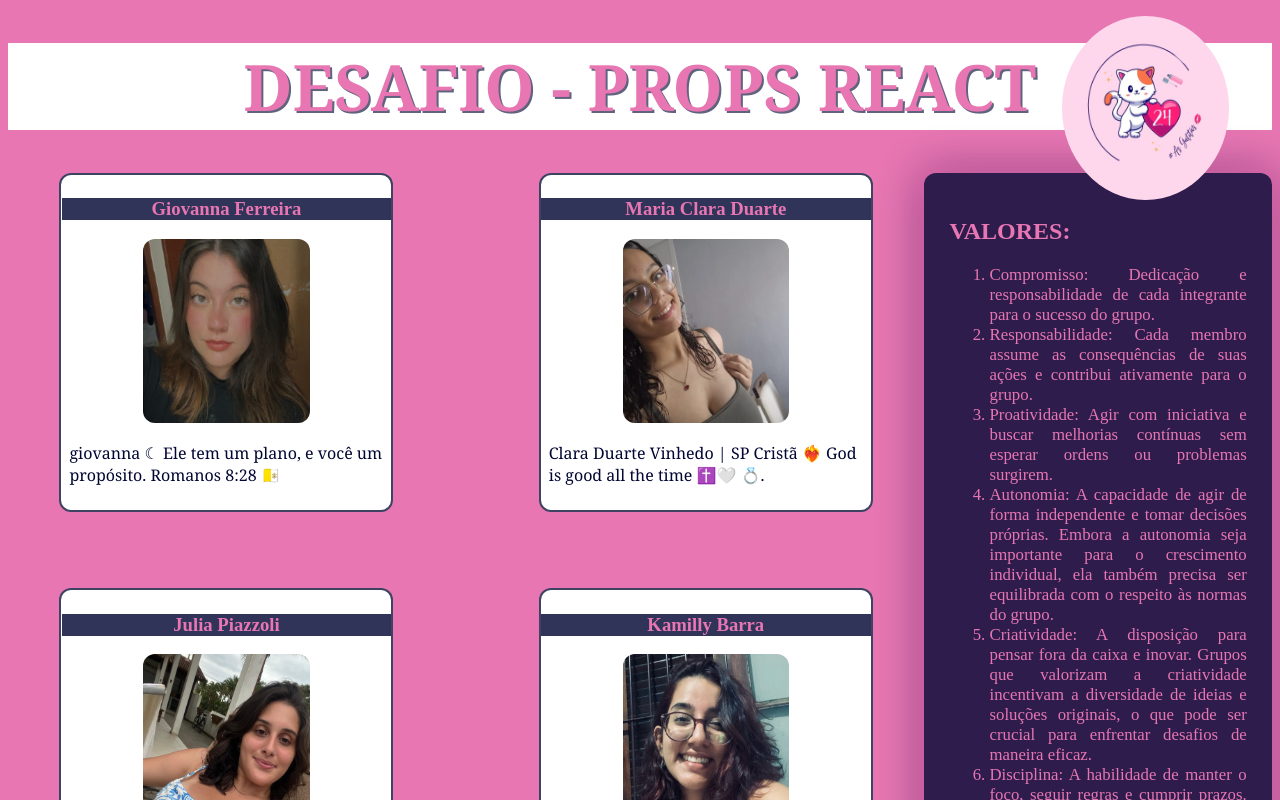
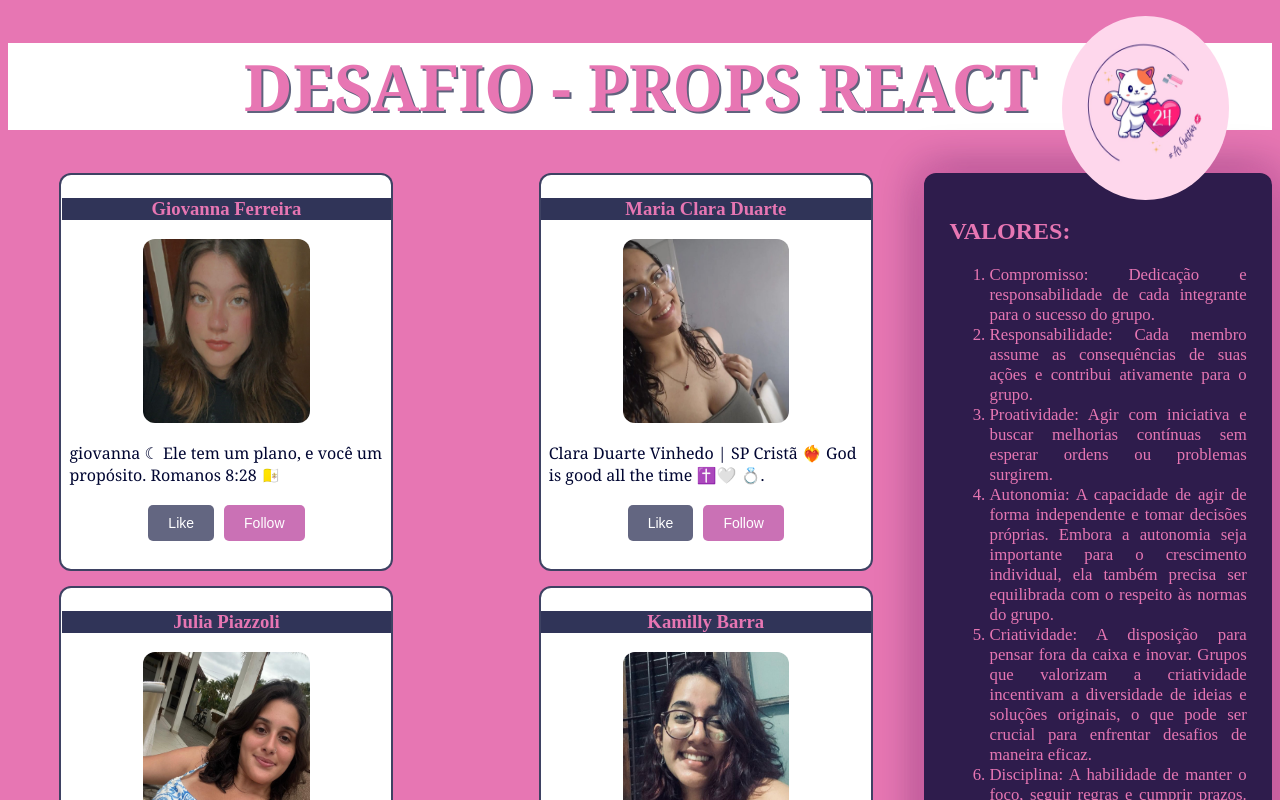
Before and after one commit to giihdot/CartaoUsuario, a React (Vite) app: page / in a window 1280 px wide. Shown: the top 800 px of the page. Built offline with nearby package versions, Linux system fonts and the light colour scheme.

Commit message:
Confecção - Botão (Kamilly)

```diff
--- a/src/App.css
+++ b/src/App.css
@@ -15,6 +15,7 @@ body {
   align-items: center;
   border: solid 2px #010632c1;
   padding: 5px;
+  height: 48vh;
   border-radius: 12px;
   box-shadow: 6px #f668b6b4;
   width: 25vw;
--- a/src/App.jsx
+++ b/src/App.jsx
@@ -9,12 +9,13 @@ import Imagem_3 from "./assets/Julia_Img.jpeg";
 import Imagem_4 from "./assets/Kamilly_Img.jpeg";
 import Email from "./assets/Email_Img.jpeg";
 import Insta from "./assets/Insta_Img.jpeg";
-import Logo from "./assets/Logo_Img.jpg"
+import Logo from "./assets/Logo_Img.jpg";
+import Seguir from "./Components/Botao";
 
 function App() {
   return (
     <>
-      <Titulo titulo="DESAFIO - PROPS REACT" imagem={Logo}/>
+      <Titulo titulo="DESAFIO - PROPS REACT" imagem={Logo} />
 
       <div className="Junt1">
         <div className="Lateral">
@@ -27,6 +28,7 @@ function App() {
                        Ele tem um plano, e você um propósito.
                        Romanos 8:28 🇻🇦"
               />
+              <Seguir />
             </div>
           </div>
 
@@ -41,6 +43,7 @@ function App() {
                        God is good all the time ✝️🤍
                        💍."
               />
+              <Seguir />
             </div>
           </div>
 
@@ -51,7 +54,9 @@ function App() {
                 img={Imagem_3}
                 texto="Julia Piazzoli
                        2007 | Valinhos, SP
-                       👑 • 🍸 • 🪐"/>
+                       👑 • 🍸 • 🪐"
+              />
+              <Seguir />
             </div>
           </div>
 
@@ -65,6 +70,7 @@ function App() {
                        Louveira | SP
                        "
               />
+              <Seguir />
             </div>
           </div>
         </div>
@@ -82,10 +88,10 @@ function App() {
         </div>
       </div>
 
-    <br/>
-    <br/>
-    <br/>
-    <br/>
+      <br />
+      <br />
+      <br />
+      <br />
 
       <div className="Footer">
         <Footer
@@ -96,8 +102,6 @@ function App() {
           texto=" A confecção e desenvolvimento do site foi realizada por todas as integrantes do grupo!"
         />
       </div>
-
-
     </>
   );
 }
--- a/src/Components/Botao.css
+++ b/src/Components/Botao.css
@@ -18,21 +18,21 @@ button {
 }
 
 .curtido {
-    background-color: green;
+    background-color: rgb(172, 32, 139);
     color: white;
 }
 
 .nao-curtido {
-    background-color: lightgray;
-    color: black;
+    background-color: #0106329c;
+    color: rgb(255, 255, 255);
 }
 
 .seguindo {
-    background-color: blue; /* Altere para a cor desejada quando estiver seguindo */
+    background-color: #0106329c; /* Altere para a cor desejada quando estiver seguindo */
     color: white;
 }
 
 .nao-seguindo {
-    background-color: lightgray;
-    color: black;
+    background-color: rgba(172, 32, 139, 0.636);
+    color: rgb(255, 255, 255);
 }
--- a/src/Components/Botao.jsx
+++ b/src/Components/Botao.jsx
@@ -7,7 +7,7 @@ function Seguir() {
 
     // Função para lidar com o clique no botão de curtida
     function CliqueSeguir() {
-        setCurtido(true); // Marca o botão como curtido
+        setCurtido(!curtido); // Marca o botão como curtido
     }
 
     // Botão de seguir
@@ -22,7 +22,7 @@ function Seguir() {
                     onClick={CliqueSeguir}
                     className={curtido ? "curtido" : "nao-curtido"}
                 >
-                    Curtir
+                    {curtido ? "Liked" : "Like"}
                 </button>
             </div>
             <div className="seguir">
@@ -30,7 +30,7 @@ function Seguir() {
                     onClick={CliqueSeguirUsuario}
                     className={seguindo ? "seguindo" : "nao-seguindo"}
                 >
-                    {seguindo ? "Seguindo" : "Seguir"}
+                    {seguindo ? "Followed" : "Follow"}
                 </button>
             </div>
         </div>
```
Lines whose indentation alone changed are shown as unchanged.
